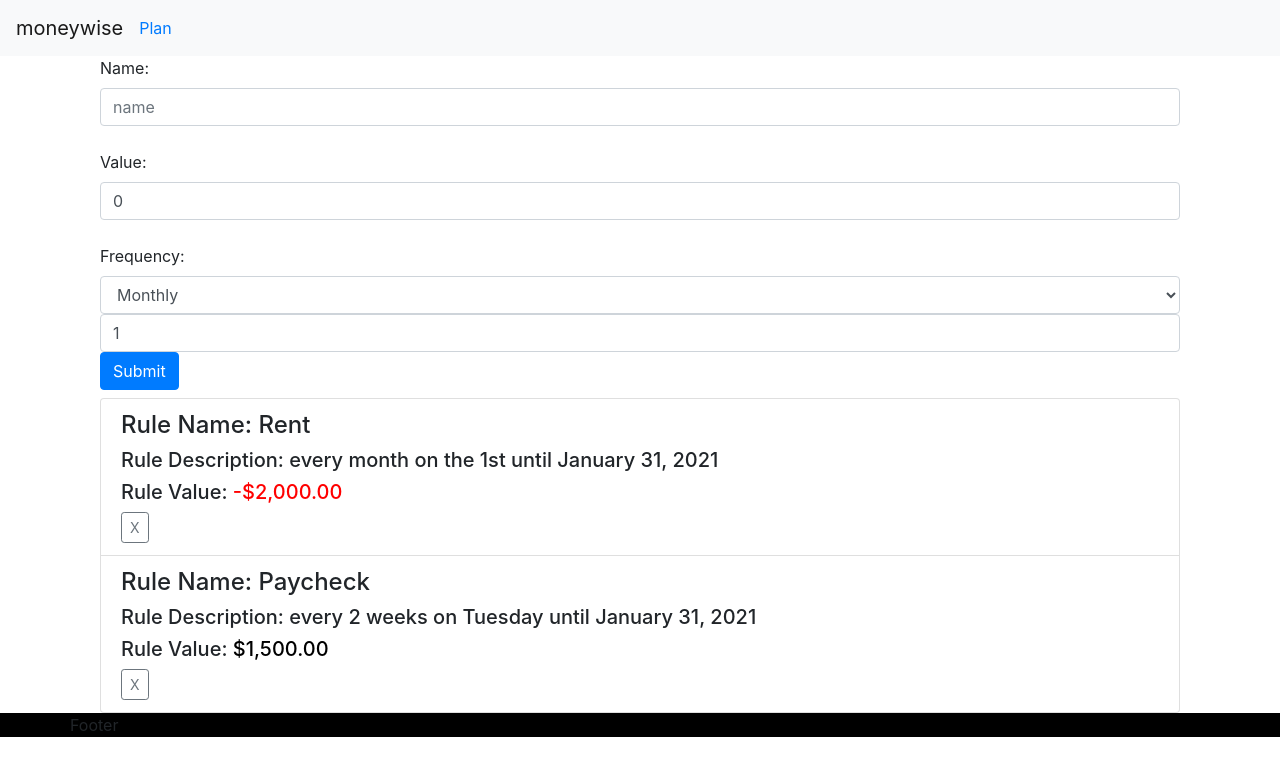
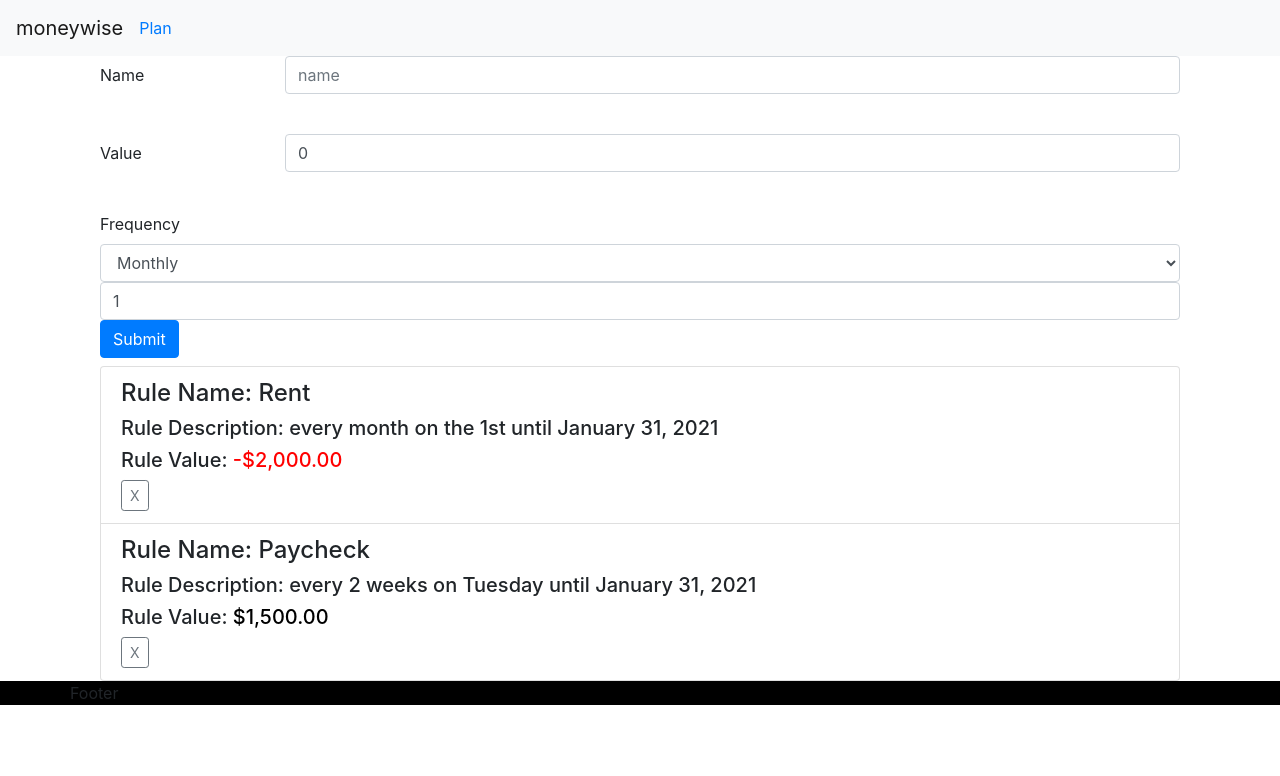
Before and after one commit to MoneyWise2020/MoneyWise2020, a React (Create React App) app in the folder ui/: page /plan in a window 1280 px wide. Shown: the top 776 px of the page. Built offline with nearby package versions, Linux system fonts and the light colour scheme.

Commit message:
Form work WIP

```diff
--- a/ui/src/pages/plan/rules/CreateRuleForm.tsx
+++ b/ui/src/pages/plan/rules/CreateRuleForm.tsx
@@ -80,13 +80,22 @@ export const CreateForm = ({ onSubmit }: { onSubmit: (rule: IApiRuleMutate) => v
         setName('');
         setValue(0);
     }}>
-        <label htmlFor="Name">Name:</label>
-        <input className="form-control" id="Name" type="string" placeholder="name" value={name} onChange={e => setName(e.target.value)}></input><br />
+        <div className="form-group row">
+            <label htmlFor="Name" className="col-sm-2 col-form-label">Name</label>
+        <div className="col-sm-10">
+            <input className="form-control" id="Name" type="string" placeholder="name" value={name} onChange={e => setName(e.target.value)}></input><br />
+        </div>
+        </div>
 
-        <label htmlFor="Value">Value:</label>
-        <input className="form-control" id="Value" type="number" placeholder="Value" step="0.01" value={value} onChange={e => setValue(Number(e.target.value))}></input><br />
+        <div className="form-group row">
+        <label htmlFor="Value" className="col-sm-2 col-form-label">Value</label>
+        <div className="col-sm-10">
+            <input className="form-control" id="Value" type="number" placeholder="Value" step="0.01" value={value} onChange={e => setValue(Number(e.target.value))}></input><br />
+        </div>
+        </div>
 
-        <label htmlFor="Frequency">Frequency:</label>
+
+        <label htmlFor="Frequency">Frequency</label>
         <select className="form-control" id="Frequency" name="frequency" onChange={e => setFrequency(e.target.value)} value={frequency} >
             <option value="WEEKLY">Weekly</option>
             {/* <option value="BIWEEKLY">Bi-Weekly</option> */}
```
